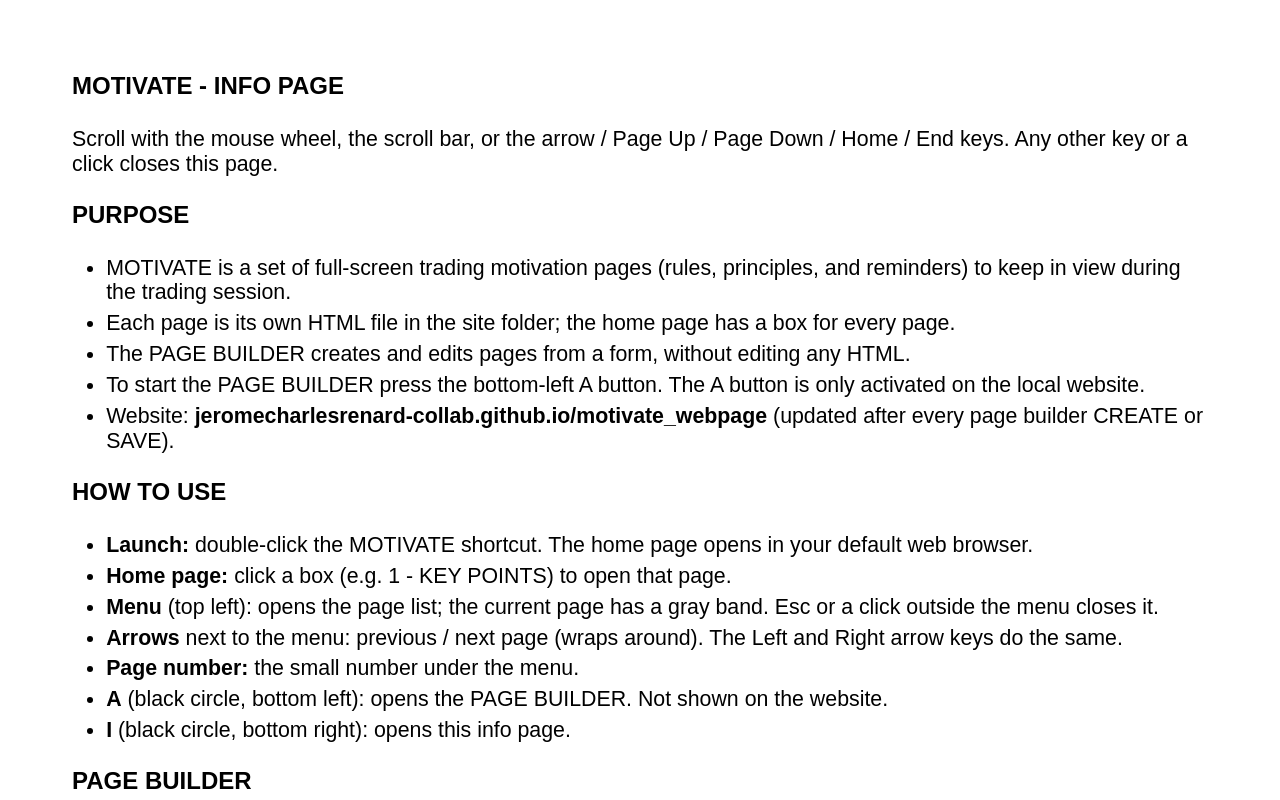
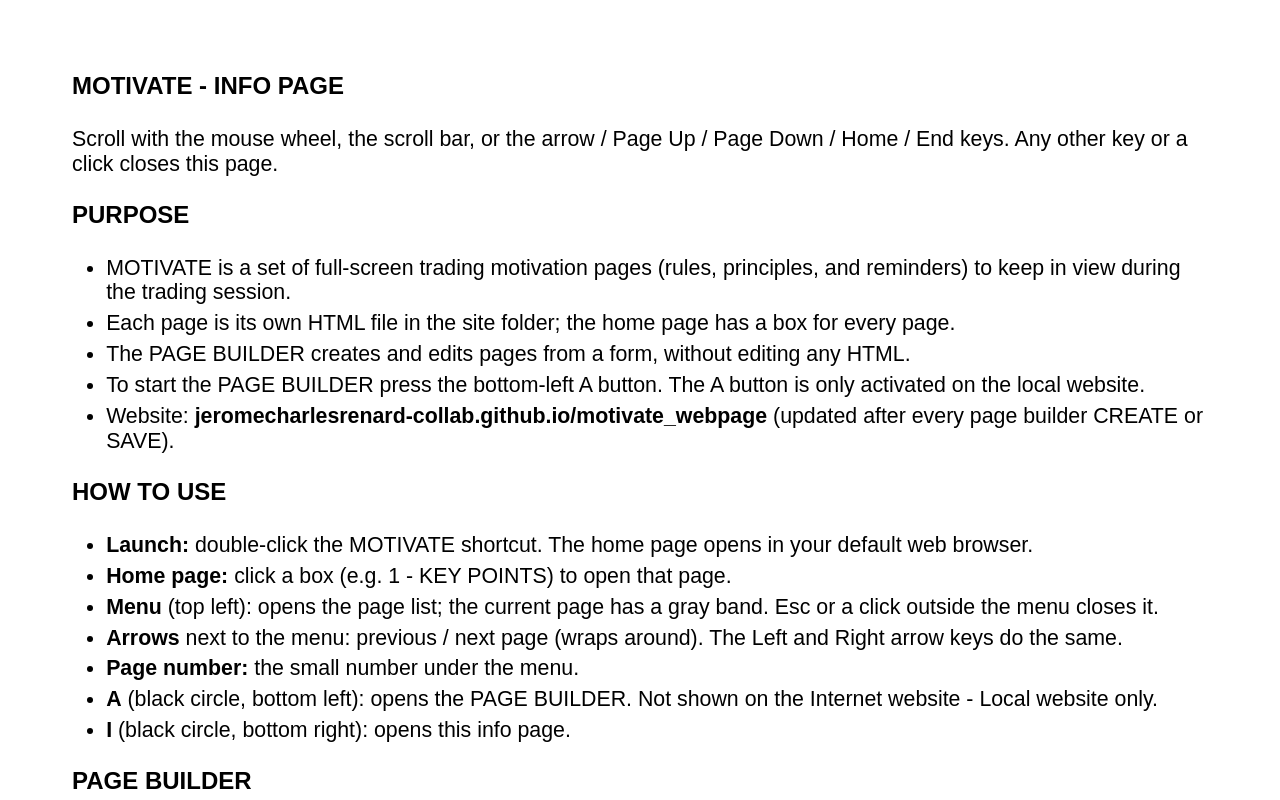
Before and after one commit to jeromecharlesrenard-collab/motivate_webpage, a plain HTML site: page site/info.html in a window 1280 px wide. Shown: the top 800 px of the page. Drawn offline with Linux system fonts and the light colour scheme.

Commit message:
Info page: rebuilt from MOTIVATE_info_page.docx

```diff
--- a/site/info.html
+++ b/site/info.html
@@ -51,7 +51,7 @@
             <li><strong>Menu</strong> (top left): opens the page list; the current page has a gray band. Esc or a click outside the menu closes it.</li>
             <li><strong>Arrows</strong> next to the menu: previous / next page (wraps around). The Left and Right arrow keys do the same.</li>
             <li><strong>Page number:</strong> the small number under the menu.</li>
-            <li><strong>A</strong> (black circle, bottom left): opens the PAGE BUILDER. Not shown on the website.</li>
+            <li><strong>A</strong> (black circle, bottom left): opens the PAGE BUILDER. Not shown on the Internet website - Local website only.</li>
             <li><strong>I</strong> (black circle, bottom right): opens this info page.</li>
         </ul>
         <h2>PAGE BUILDER</h2>
```
Also changed, not shown: 1 other file.
